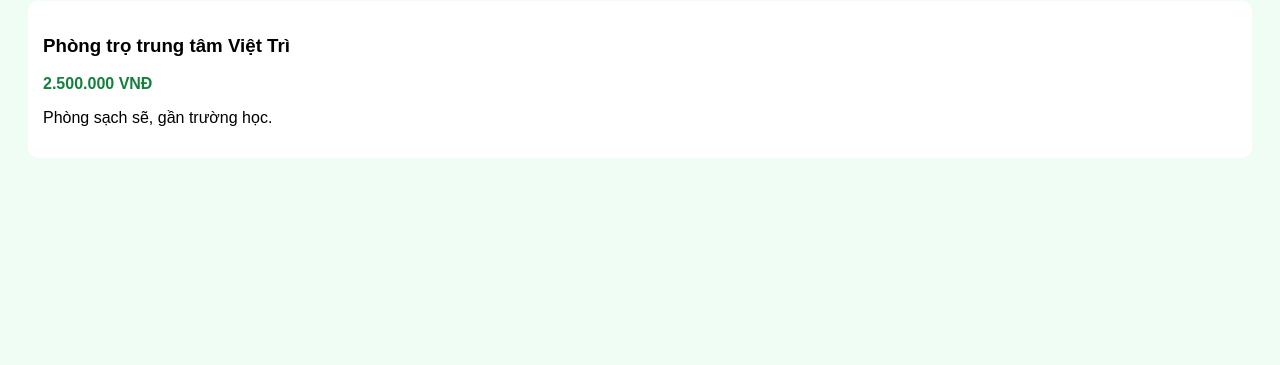
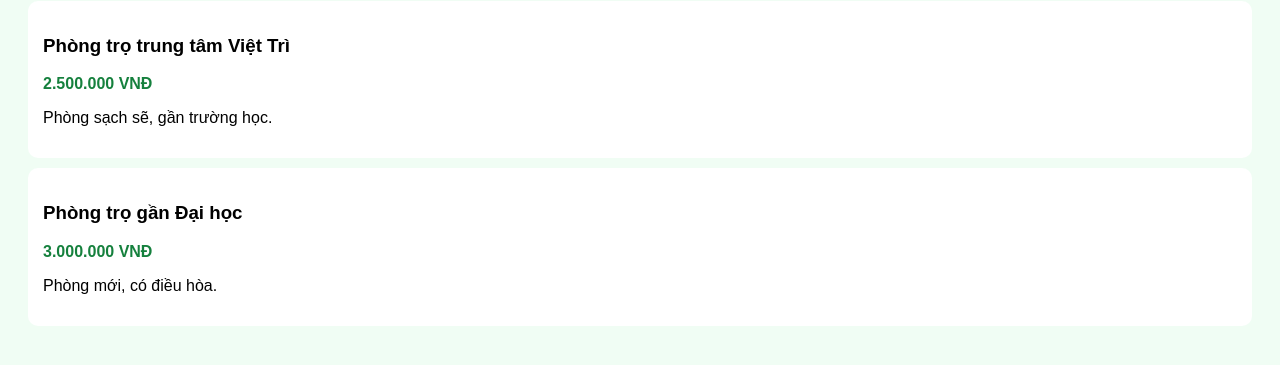
Before and after one commit to phamhoanghaidang24042005-commits/gitxels, a plain HTML site: page index.html in a window 1280 px wide. Shown: the part 107-472 px from the top of the page. Drawn offline with Linux system fonts and the light colour scheme.

Commit message:
Update index.html

```diff
--- a/index.html
+++ b/index.html
@@ -5,6 +5,7 @@
   <title>Gitxels</title>
   <meta name="viewport" content="width=device-width, initial-scale=1.0">
 </head>
+
 <body style="font-family: Arial; background:#f0fdf4; padding:20px;">
 
 <h1 style="color:#22C55E;">Gitxels</h1>
@@ -15,5 +16,11 @@
   <p>Phòng sạch sẽ, gần trường học.</p>
 </div>
 
+<div style="background:white;padding:15px;border-radius:10px;">
+  <h3>Phòng trọ gần Đại học</h3>
+  <p style="color:#15803D;font-weight:bold;">3.000.000 VNĐ</p>
+  <p>Phòng mới, có điều hòa.</p>
+</div>
+
 </body>
 </html>
```
